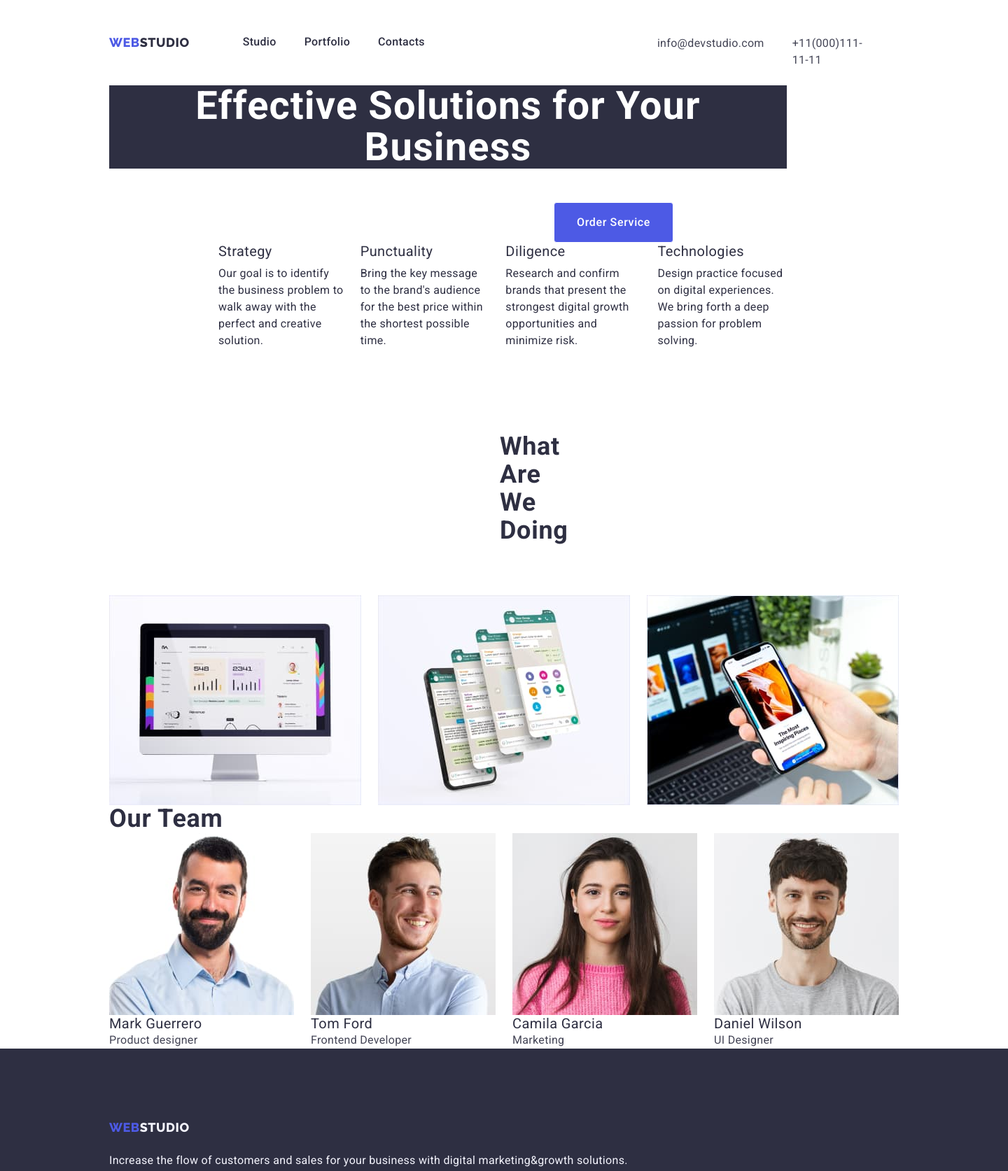
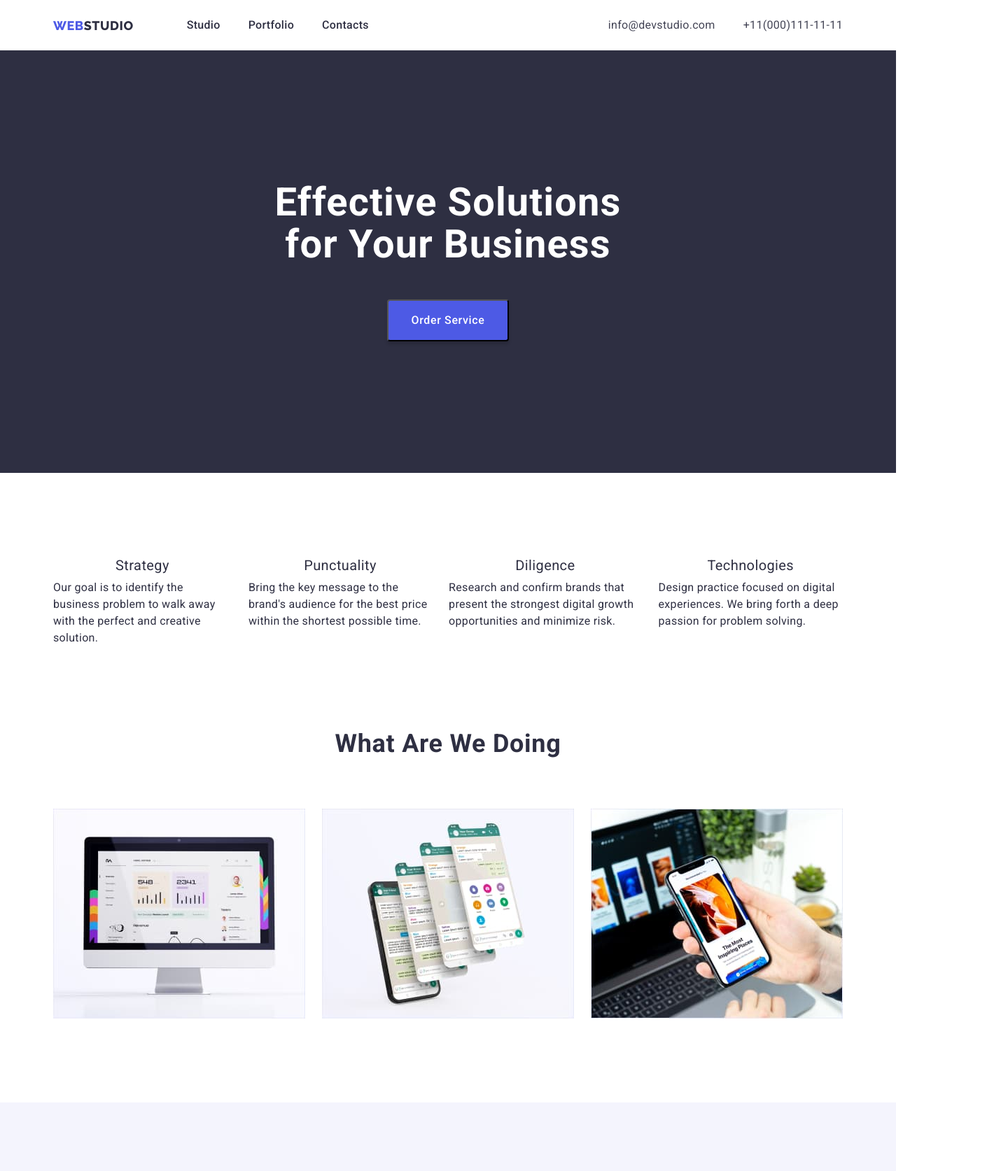
Before and after one commit to GregoryKucherkov/goit-markup-hw-03, a plain HTML site: page index.html in a window 1280 px wide. Shown: the top 1674 px of the page at 70% size, 1440 px wide, since content can reach past the window. Drawn offline with nearby package versions, Linux system fonts and the light colour scheme.

Commit message:
second v

```diff
--- a/css/styles.css
+++ b/css/styles.css
@@ -8,6 +8,11 @@
     --clr-cloud: rgb(244, 244, 253);
     --clr-white: rgb(255, 255, 255);
     --clr-ocean: rgb(64, 75, 191);
+    --clr-cornflower: rgb(231, 233, 252);
+}
+
+h1, h2, h3, h4, h5, h6, p {
+    margin: 0;
 }
 
 /* Base styles */
@@ -28,31 +33,36 @@ h1 {
     line-height: 1.07;
     letter-spacing: 0.02em;
     text-align: center;
+    max-width: 496px;
+    margin-left: auto;
+    margin-right: auto;
+    margin-bottom: 48px;
+}
+
+.h1-section {
     background-color: var(--navy-bl);
-    margin: 0;
+    padding: 188px 0;
+    margin-bottom: 120px;
 }
 
 .h1-button {
     cursor: pointer;
     color: var(--clr-white);
     background-color: var(--clr-iris);
-    display: inline-flex;
+    box-shadow: 0 4px 4px 0 rgba(0, 0, 0, 0.15);
+    display: block;
     padding: 16px 32px;
-    border: 1px solid;
     border-radius: 4px;
-    margin-left: 635px;
-    margin-top: 48px;
-    /* margin-right: 636px;  */
+    margin: 0 auto;
 }
-
-
 
 h2 {
     font-weight: 700;
     font-size: 36px;
     line-height: 1.11;
     letter-spacing: 0.02em;
-    margin: 0;
+    text-align: center;
+    margin-bottom: 72px;
 }
 
 h3 {
@@ -60,12 +70,10 @@ h3 {
     font-size: 20px;
     line-height: 1.2;
     letter-spacing: 0.02em;
-    margin: 0;
+    text-align: center;
+    margin-bottom: 8px;
 }
 
-p {
-    margin: 0;
-}
 
 button {
     font-family: inherit;
@@ -75,7 +83,6 @@ button {
     cursor: pointer;
     letter-spacing: 0.04em;
     font-weight: 500;
-
 }
 
 img {
@@ -95,41 +102,33 @@ ul, ol {
 }
 
 
-
-
  .container {
-    max-width:1128px;
-    padding: 0;
-    margin-left: 156px;
-    margin-right: 156px;
+    max-width:1158px;
+    padding: 0 15px;
+    margin:0 auto;
     }
-
 
 
 /* Header */
 .header .container {
     display: flex;
-    padding-top: 24px;
-    padding-bottom: 24px;
-    padding-left: 156px;
-    padding-right: 156px;
-    align-items: baseline;
-    margin: 0;
+    align-items: center;
 }
 
 .header-menu {
     display: flex;
     gap: 40px;
     align-items: center;
-    padding-left: 76px;
+    margin-left: 76px;
 }
 
+.adress {
+    margin-left: auto;
+}
 
 .adress-opt {
     display: flex;
     gap: 40px;
-    padding-left: 332px;
-    padding-right: 156px;
 }
 
 
@@ -144,7 +143,6 @@ ul, ol {
     text-transform: uppercase;
     padding-top: 25.5px;
     padding-bottom: 25.5px;
-
 }
 
 .logo-acnt {
@@ -186,8 +184,9 @@ ul, ol {
 }
 
 .buttons {
-    display: inline-flex;
-    margin: 96px 427px 72px;
+    display: flex;
+    justify-content: center;
+    margin-bottom: 72px;
     gap: 24px;
 }
 
@@ -195,7 +194,6 @@ ul, ol {
     padding: 12px 24px;
     border: 1px solid;
     border-radius: 4px;
-
 }
 
 .btn-itms-smpl:hover,
@@ -213,6 +211,8 @@ ul, ol {
 
 .types {
     line-height: 1.2;
+    padding-top: 96px;
+    padding-bottom: 120px;
 }
 
 .types-preview {
@@ -225,23 +225,36 @@ ul, ol {
     width: calc((100% - 24px * 2) / 3);
 }
 
+.types-descr-cont {
+    padding-top: 32px;
+    padding-bottom: 32px;
+    border-right: 1px solid var(--clr-cornflower);
+    border-bottom: 1px solid var(--clr-cornflower);
+    border-left: 1px solid var(--clr-cornflower);
+}
+
 .types-descr {
     font-size: 20px;
     font-weight: 500;
-    padding-bottom: 8px;
-    padding-left: 16px;
-    padding-top: 32px;
+    margin: 0;
+    text-align: start;
+    /* padding-bottom: 8px; */
+    /* padding-left: 16px;
+    padding-top: 32px; */
 }
 
 .types-prdct {
     color: var(--clr-slate);
-    padding-left: 16px;
-    padding-bottom: 32px;
+    margin-top: 8px;
+    /* align-content: center; */
+    /* padding-left: 16px;
+    padding-bottom: 32px; */
 }
 
+
+
 .footer {
-    height: 312px;
-    width: 1440px;
+    padding: 100px 0;
     background-color: var(--navy-bl);
     color: var(--clr-cloud);
 }
@@ -249,22 +262,20 @@ ul, ol {
 .footer-logo {
     display: block;
     color: var(--clr-cloud);
-    padding-top: 101.5px;
-    padding-right: 1169px;
+    padding: 0;
+    margin-bottom: 17.5px;
 }
 
 .footer-slogan {
-    display: inline;
-    width: 264px;
-    padding-top: 17.5px;
+    max-width: 264px;
     padding-bottom: 100px;
-    padding-right: 1020px;
 }
+
 
 .features {
     display: flex;
     gap: 24px;
-    margin-left: 156px;
+
 }
 
 .serv-list,
@@ -273,25 +284,37 @@ ul, ol {
     gap: 24px;
 }
 
+.team-member {
+    margin-top: 32px;
+}
 
 .features-title {
-    padding-bottom: 8px;
+    margin-bottom: 8px;
+}
+
+.team-person {
+    border-radius: 0 0 4px 4px;
+    box-shadow: 0 2px 1px 0 rgba(46, 47, 66, 0.08), 0 1px 1px 0 rgba(46, 47, 66, 0.16), 0 1px 6px 0 rgba(46, 47, 66, 0.08);
+    background: var(--white);
 }
 
 
 .team-description {
+    text-align: center;
+
     font-weight: 400;
     font-size: 16px;
     color: var(--clr-slate);
+    margin-bottom: 32px;
 }
 
 
-
-.serices {
-    padding: 120px 559px 72px 558px;
+.services-sec {
+    padding: 120px 0;
 }
 
-/* .serv-list {
-    display: flex;
-    gap: 24px;
-} */
+.team {
+    padding: 120px 0;
+
+    background: var(--clr-cloud);
+}
--- a/index.html
+++ b/index.html
@@ -75,14 +75,14 @@
     </header>
 
     <main>
-      <section>
+      <section class="h1-section">
         <div class="container">
           <h1 class="title">Effective Solutions for Your Business</h1>
           <button class="h1-button" type="button">Order Service</button>
         </div>
       </section>
 
-      <section>
+      <section class="features-sec">
         <h2 class="visually-hidden">Features</h2>
         <div class="container">
           <ul class="features">
@@ -118,9 +118,9 @@
         </div>
       </section>
 
-      <section>
+      <section class="services-sec">
         <div class="container">
-          <h2 class="serices">What Are We Doing</h2>
+          <h2 class="services">What Are We Doing</h2>
           <ul class="serv-list">
             <li class="serv-itm">
               <img
@@ -205,7 +205,7 @@
         <a class="footer-logo logo" href="./index.html">
           <span class="logo-acnt">WEB</span>STUDIO
         </a>
-        <p>
+        <p class="footer-slogan">
           Increase the flow of customers and sales for your business with
           digital marketing&growth solutions.
         </p>
```
Also changed, not shown: portfolio.html (+25 -5 lines).
